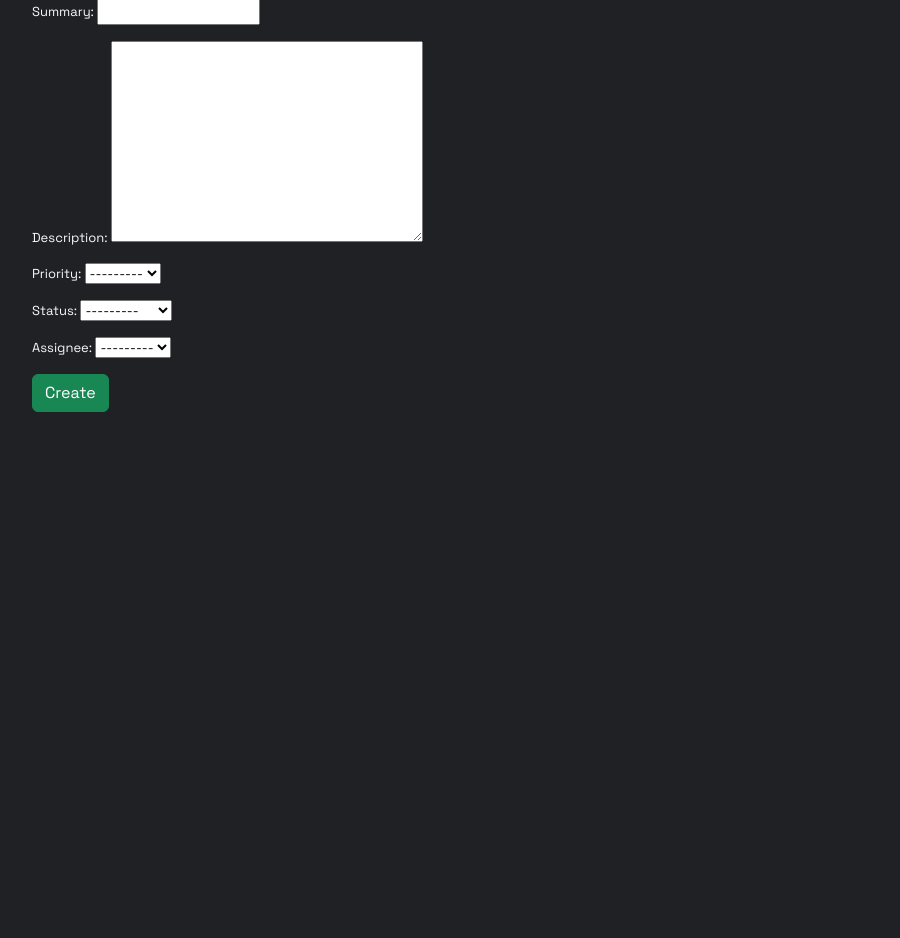
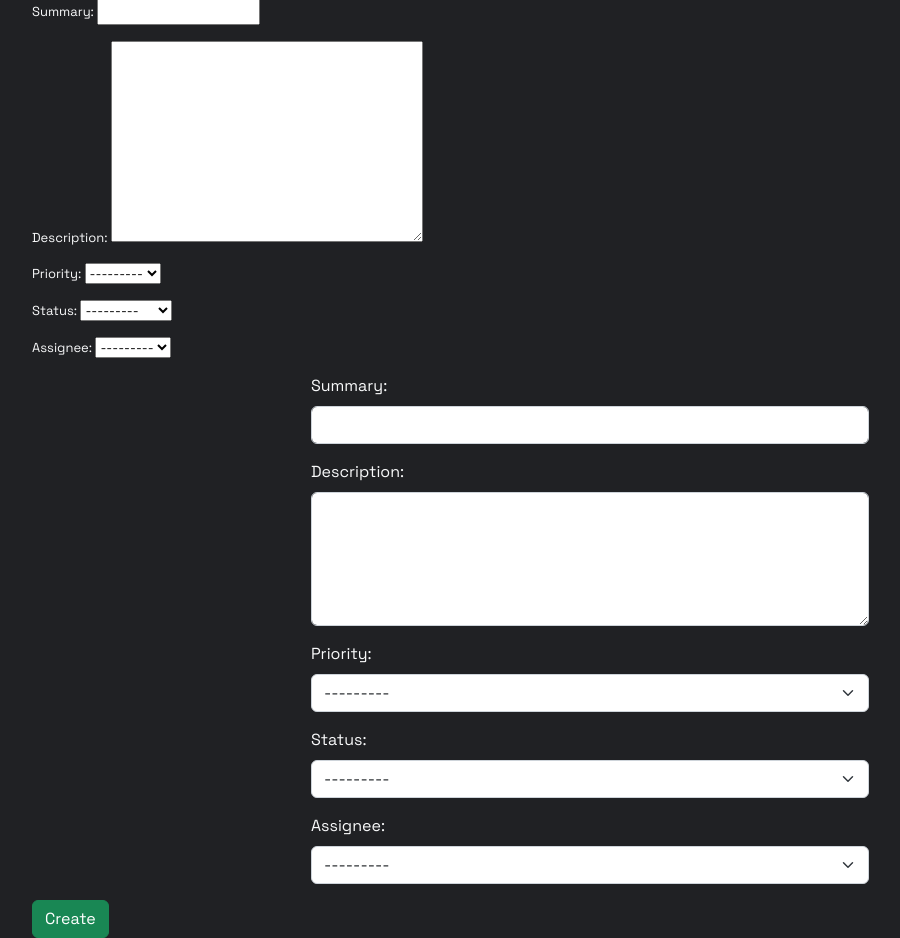
Before and after one commit to seralvinburgos/issues_manager, a Django app: page /issues/new/ in a window 1280 px wide. Shown: the part 170-1108 px from the top of the page, without its empty margins (50-950 px from the left). Before the commit the page ends 582 px from the top, so only its background shows below. Run offline with Django 4.2, Linux system fonts and the light colour scheme; data comes from the database, SQL or seed files in the repository; both versions use the stored data as it was after the commit.

Commit message:
still attempting to figure out new issue html and assignee functionality

```diff
--- a/templates/issues/new.html
+++ b/templates/issues/new.html
@@ -9,9 +9,45 @@
 
 </style>
 <h1>New Issue</h1>
+{{ form.as_p }}
+
 <form class="fillBox" method="POST">
     {% csrf_token %}
-    {{ form.as_p }}
-    <input type="submit" value="Create" class="btn btn-success">
+    <div class="mb-3 w-50 mx-auto">
+        <label for="id_summary" class="form-label">Summary:</label>
+        <input type="text" class="form-control" name="summary" maxlength="1024" required id="id_summary">
+    </div>
+    <div class="mb-3 w-50 mx-auto">
+        <label for="id_description" class="form-label">Description:</label>
+        <textarea name="description" class="form-control" required id="id_description" rows="5"></textarea>
+    </div>
+    <div class="mb-3 w-50 mx-auto">
+        <label class="mb-2" for="id_priority">Priority:</label>
+        <select name="priority" class="form-select" required id="id_priority">
+            <option selected>---------</option>
+            <option value="1">low</option>
+            <option value="2">medium</option>
+            <option value="3">high</option>
+        </select>
+    </div>
+    <div class="mb-3 w-50 mx-auto">
+        <label class="mb-2" for="id_status">Status:</label>
+        <select name="status" class="form-select" required id="id_status">
+            <option selected>---------</option>
+            <option value="1">to do</option>
+            <option value="2">in progress</option>
+            <option value="3">done</option>
+        </select>
+    </div>
+    <p>
+    <div class="mb-3 w-50 mx-auto">
+        <label class="mb-2" for="id_assignee">Assignee:</label>
+        <select name="assignee" class="form-select" required="" id="id_assignee">
+            <option value selected>---------</option>
+        </select>
+    </div>
+    </p>
 </form>
+<input type="submit" value="Create" class="btn btn-success">
+
 {% endblock content %}
```
Also changed, not shown: db.sqlite3.
